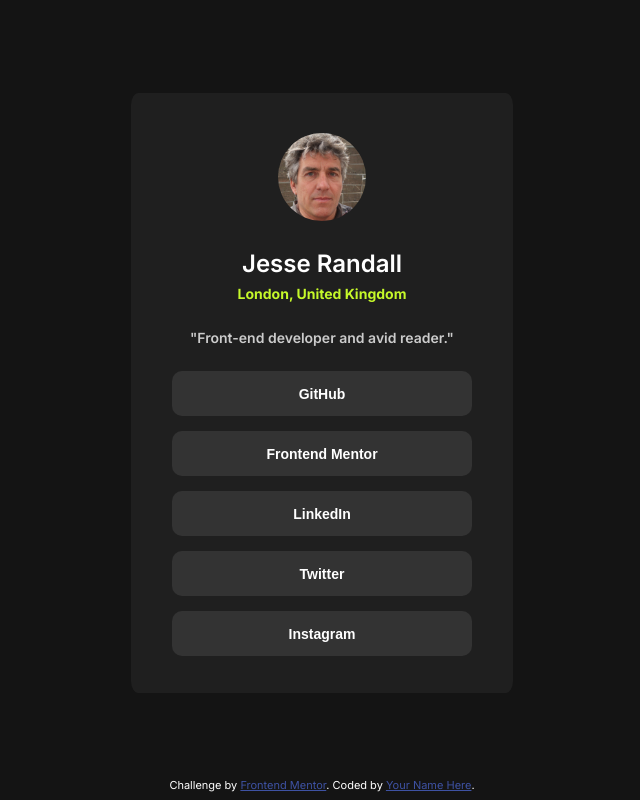
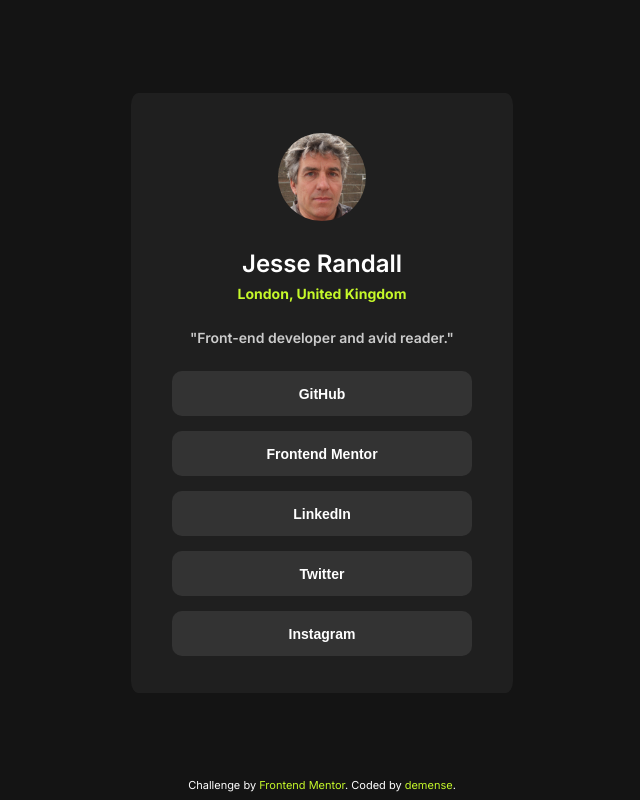
Before and after one commit to demense/social-links-profile, a plain HTML site: page index.html in a window 1280 px wide. Shown: the whole page, without its empty margins (318-958 px from the left). Drawn offline with Linux system fonts and the light colour scheme.

Commit message:
Edit README.md

```diff
--- a/index.html
+++ b/index.html
@@ -29,7 +29,7 @@
 
   <div class="attribution">
     Challenge by <a href="https://www.frontendmentor.io?ref=challenge" target="_blank">Frontend Mentor</a>.
-    Coded by <a href="#">Your Name Here</a>.
+    Coded by <a href="https://github.com/demense">demense</a>.
   </div>
 </body>
 </html>
--- a/styles.css
+++ b/styles.css
@@ -1,7 +1,7 @@
 @import url('https://fonts.googleapis.com/css2?family=Inter:wght@100..900&display=swap');
 
 .attribution { font-size: 11px; text-align: center; color: hsl(0, 0%, 100%);}
-.attribution a { color: hsl(228, 45%, 44%); }
+.attribution a { color: hsl(75, 94%, 57%); text-decoration: none;}
 
 html, body {
     height: 100%;
```
Also changed, not shown: 2024-06-22 11.36.36 127.0.0.1 7250dc6dbc76.jpg (added), 1 other file.
